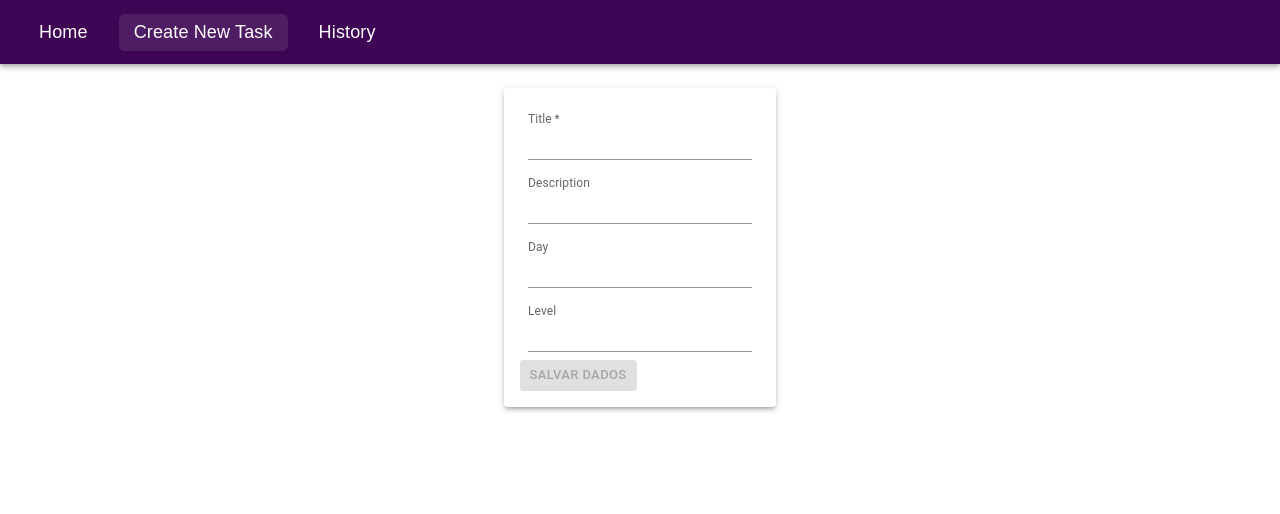
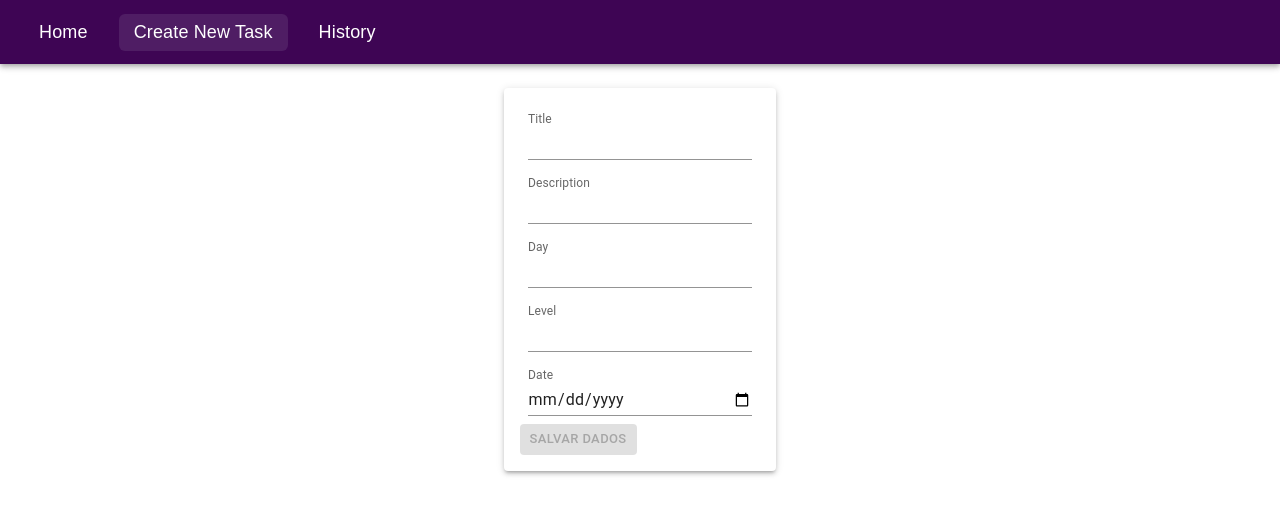
Before and after one commit to bernborgess/getdo, a React (Vite) app in the folder client/: page /newTask in a window 1280 px wide. Shown: the top 514 px of the page. Built offline with nearby package versions, Linux system fonts and the light colour scheme; no server answers.

Commit message:
fix: add field for create task

```diff
--- a/client/src/pages/CreateTask/index.tsx
+++ b/client/src/pages/CreateTask/index.tsx
@@ -45,7 +45,6 @@ export function CreateTask() {
                 label="Title"
                 type="string"
                 variant="standard"
-                required
                 InputLabelProps={{ shrink: true }}
                 onChange={(e) => updateData({ title: e.target.value })}
               />
@@ -76,10 +75,21 @@ export function CreateTask() {
               <TextField
                 id="standard-search"
                 label="Level"
-                type="string"
+                type="number"
                 variant="standard"
                 InputLabelProps={{ shrink: true }}
                 onChange={(e) => updateData({ level: Number(e.target.value) })}
+              />
+            </div>
+            <div>
+
+              <TextField
+                id="standard-search"
+                label="Date"
+                type="date"
+                variant="standard"
+                InputLabelProps={{ shrink: true }}
+                onChange={(e) => updateData({ deadline: new Date(e.target.value) })}
               />
             </div>
             <div>
--- a/client/src/types/task.ts
+++ b/client/src/types/task.ts
@@ -1,16 +1,18 @@
 
 export interface NewTask {
+    day: number;
+    deadline: Date;
+    description: string;
+    level: number;
     title: string;
-    description: string;
-    day: number;
-    level: number;
 }
 
 export const emptyData = {
+    day: 0,
+    deadline: new Date("00/00/0000"),
+    description: "",
+    level: 0,
     title: "",
-    description: "",
-    day: 0,
-    level: 0,
 }
 
 
```
